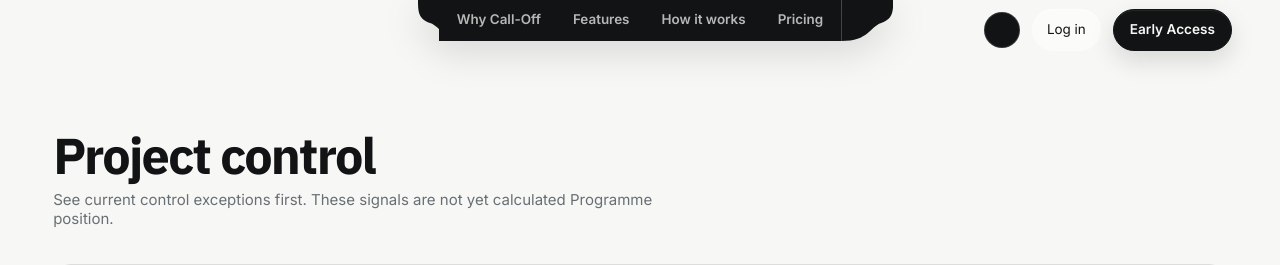
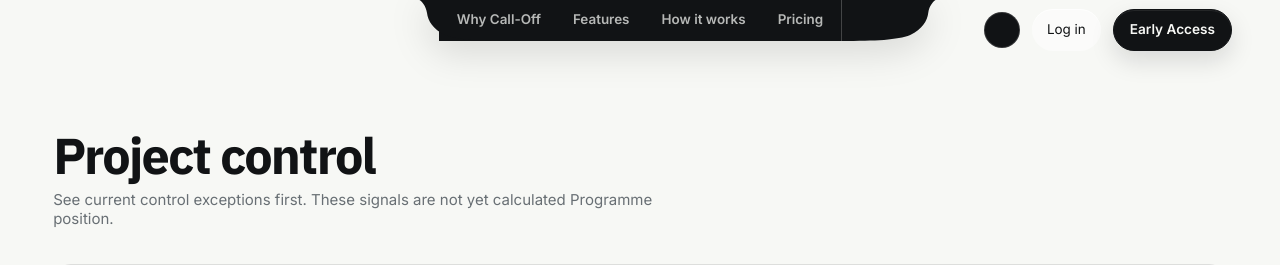
Before and after one commit to olangriffin/Call-Off, a Python web app: template app/frontend/templates/dashboard.html in a window 1280 px wide. Shown: the top 265 px of the page. Run offline with Jinja, Linux system fonts and the light colour scheme; the template is opened without the code that fills it, so the values that code supplies are empty.

Commit message:
Refine navbar shoulders into long S-curves

```diff
--- a/app/frontend/static/css/navigation/site-nav-swoop.css
+++ b/app/frontend/static/css/navigation/site-nav-swoop.css
@@ -1,10 +1,11 @@
-/* Continuous swooped shoulders for the shared top navigation.
-   This deliberately is not a normal rounded corner. Each shoulder uses two
-   cubic Bézier segments with the same tangent at their join, producing the
-   original concave-to-convex "swoop" without the visible flat/kink that came
-   from combining a clipped corner with a separate border radius. */
+/* Long S-curve shoulders for the shared top navigation.
+   The shoulder is intentionally much wider than the bar height so it reads
+   as a sweep rather than a rounded corner. The path changes curvature through
+   the middle and eases horizontally into the navbar bottom edge. */
 
 .site-nav-links {
+  --site-nav-swoop-width: 96px;
+
   overflow: visible;
   border-radius: 0;
   box-shadow: none;
@@ -18,10 +19,10 @@
   top: 0;
   z-index: 0;
   display: block;
-  width: 52px;
+  width: var(--site-nav-swoop-width);
   height: var(--site-nav-links-height);
   background: var(--nav-surface);
-  clip-path: path("M 0 0 H 52 C 52 12 52 20 40 24 C 28 28 28 42 0 42 Z");
+  clip-path: path("M 0 0 H 96 C 92 2 88 7 87 14 C 86 22 81 30 69 36 C 56 41 35 42 0 42 Z");
   pointer-events: none;
 }
 
```
